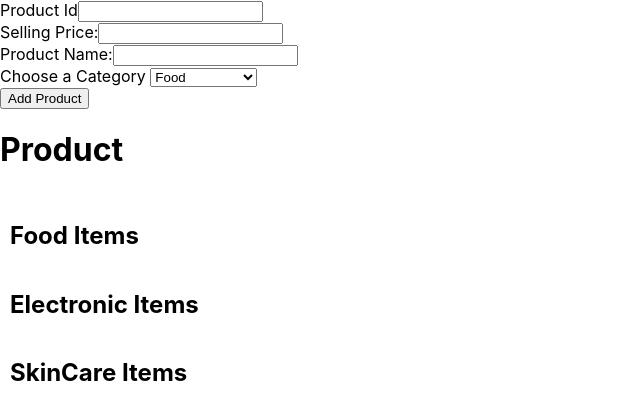
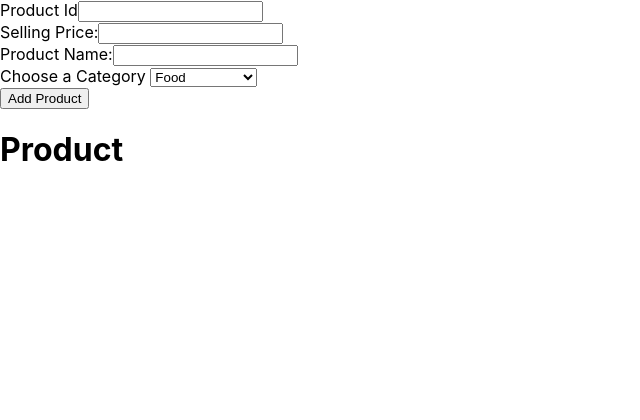
Before and after one commit to roshani2022/CafeOrder, a React (Create React App) app: page / in a window 1280 px wide. Shown: the top 420 px of the page, without its empty margins (0-640 px from the left). Built offline with nearby package versions, Linux system fonts and the light colour scheme.

Commit message:
renderingCategorytDynamically

```diff
--- a/src/Component/OrderList.js
+++ b/src/Component/OrderList.js
@@ -1,17 +1,59 @@
+// import React from "react";
+// import "./OrderList.css";
+
+// const OrderList = (props) => {
+//   const { orders, onClick } = props;
+
+//   // Filter orders by category
+//   const foodOrders = orders.filter((order) => order.category === "Food");
+//   const electronicOrders = orders.filter(
+//     (order) => order.category === "ElectronicItem"
+//   );
+//   const skincareOrders = orders.filter(
+//     (order) => order.category === "SkinCare"
+//   );
+//   const renderOrderItems = (orders) => {
+//     return orders.map((order) => (
+//       <li key={order.id}>
+//         {order.OrderId} - {order.price} - {order.product} - {order.category}{" "}
+//         <button type="button" onClick={() => onClick(order.OrderId, order.category)}>
+//           Delete Product
+//         </button>
+//       </li>
+//     ));
+//   };
+
+
+//   return (
+//     <div className="order-list">
+//       <div className="category">
+//         <h2>Food Items</h2>
+//         <ul>{renderOrderItems(foodOrders)}</ul>
+//       </div>
+
+//       <div className="category">
+//         <h2>Electronic Items</h2>
+//         <ul>
+//          {renderOrderItems(electronicOrders)}
+//         </ul>
+//       </div>
+//       <div className="category">
+//         <h2>SkinCare Items</h2>
+//         <ul>
+//           {renderOrderItems(skincareOrders)}
+//         </ul>
+//       </div>
+//     </div>
+//   );
+// };
+
+// export default OrderList;
 import React from "react";
 import "./OrderList.css";
 
 const OrderList = (props) => {
   const { orders, onClick } = props;
 
-  // Filter orders by category
-  const foodOrders = orders.filter((order) => order.category === "Food");
-  const electronicOrders = orders.filter(
-    (order) => order.category === "ElectronicItem"
-  );
-  const skincareOrders = orders.filter(
-    (order) => order.category === "SkinCare"
-  );
   const renderOrderItems = (orders) => {
     return orders.map((order) => (
       <li key={order.id}>
@@ -23,26 +65,16 @@ const OrderList = (props) => {
     ));
   };
 
+  const categories = [...new Set(orders.map((order) => order.category))];
 
   return (
     <div className="order-list">
-      <div className="category">
-        <h2>Food Items</h2>
-        <ul>{renderOrderItems(foodOrders)}</ul>
-      </div>
-
-      <div className="category">
-        <h2>Electronic Items</h2>
-        <ul>
-         {renderOrderItems(electronicOrders)}
-        </ul>
-      </div>
-      <div className="category">
-        <h2>SkinCare Items</h2>
-        <ul>
-          {renderOrderItems(skincareOrders)}
-        </ul>
-      </div>
+      {categories.map((category) => (
+        <div className="category" key={category}>
+          <h2>{category} Items</h2>
+          <ul>{renderOrderItems(orders.filter((order) => order.category === category))}</ul>
+        </div>
+      ))}
     </div>
   );
 };
```
